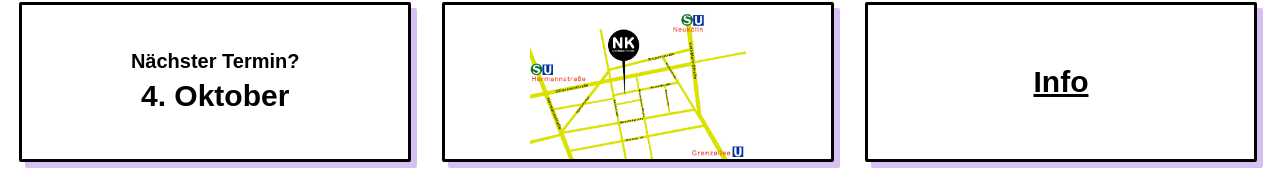
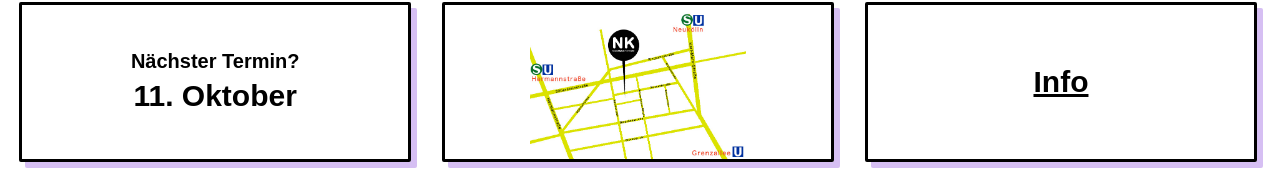
Before and after one commit to oskarrough/nkflohmarkt, a website: page index.html in a window 1280 px wide. Shown: the part 414-584 px from the top of the page. Drawn offline with Linux system fonts and the light colour scheme.

Commit message:
Update index.html

```diff
--- a/index.html
+++ b/index.html
@@ -38,7 +38,7 @@
 			<p class="Subtitle">Stand buchen</p>
 		</a>
 		<div>
-			<p class="CalendarText"> Nächster Termin?<br><big>4. Oktober</big></p>
+			<p class="CalendarText"> Nächster Termin?<br><big>11. Oktober</big></p>
 		</div>
 		<a href="https://maps.app.goo.gl/TeZPPh4ER6EEKkzJ9">
 			<img class="Map" src="./assets/map.jpg" alt="NK Kranoldplatz Flohmarkt">
```
